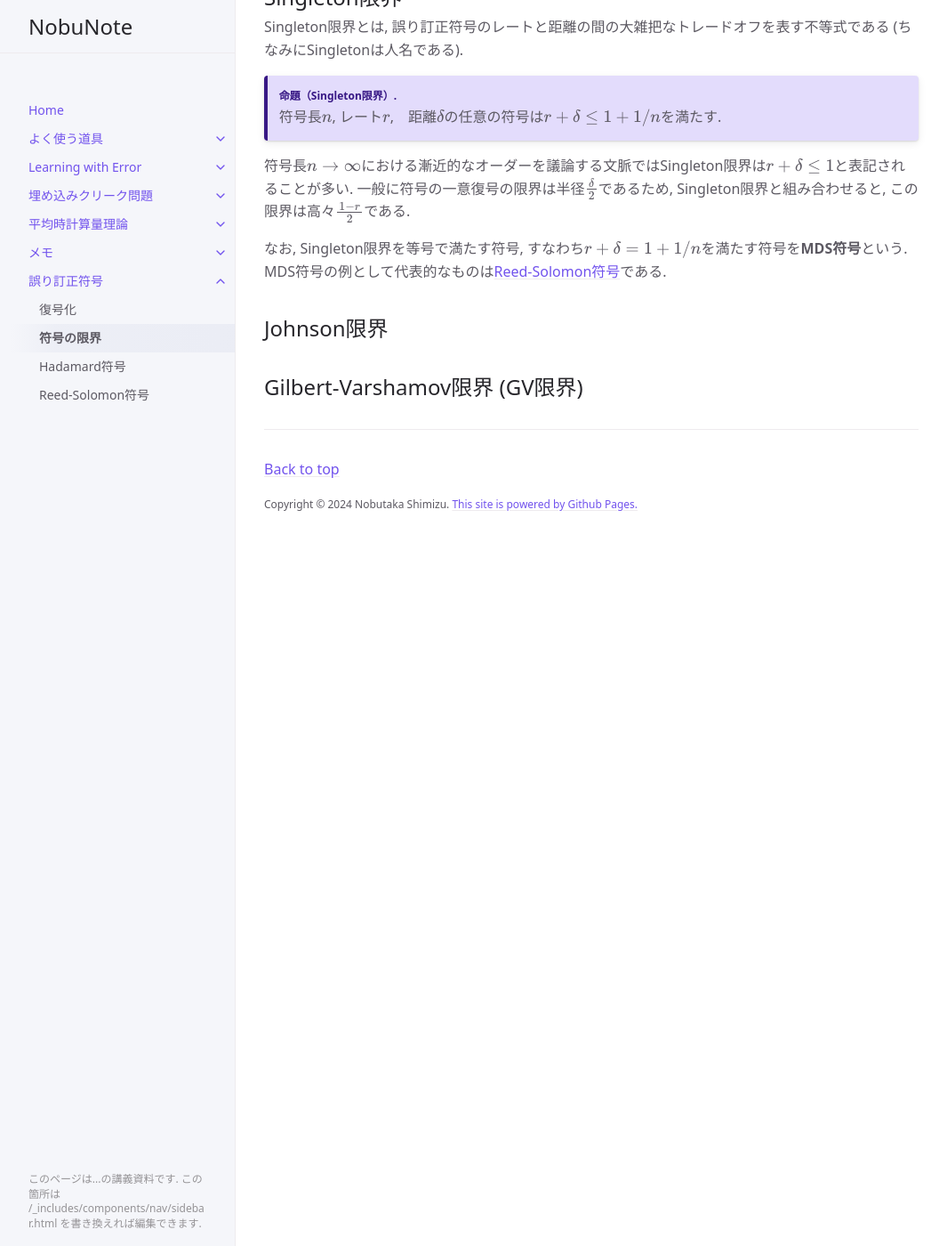
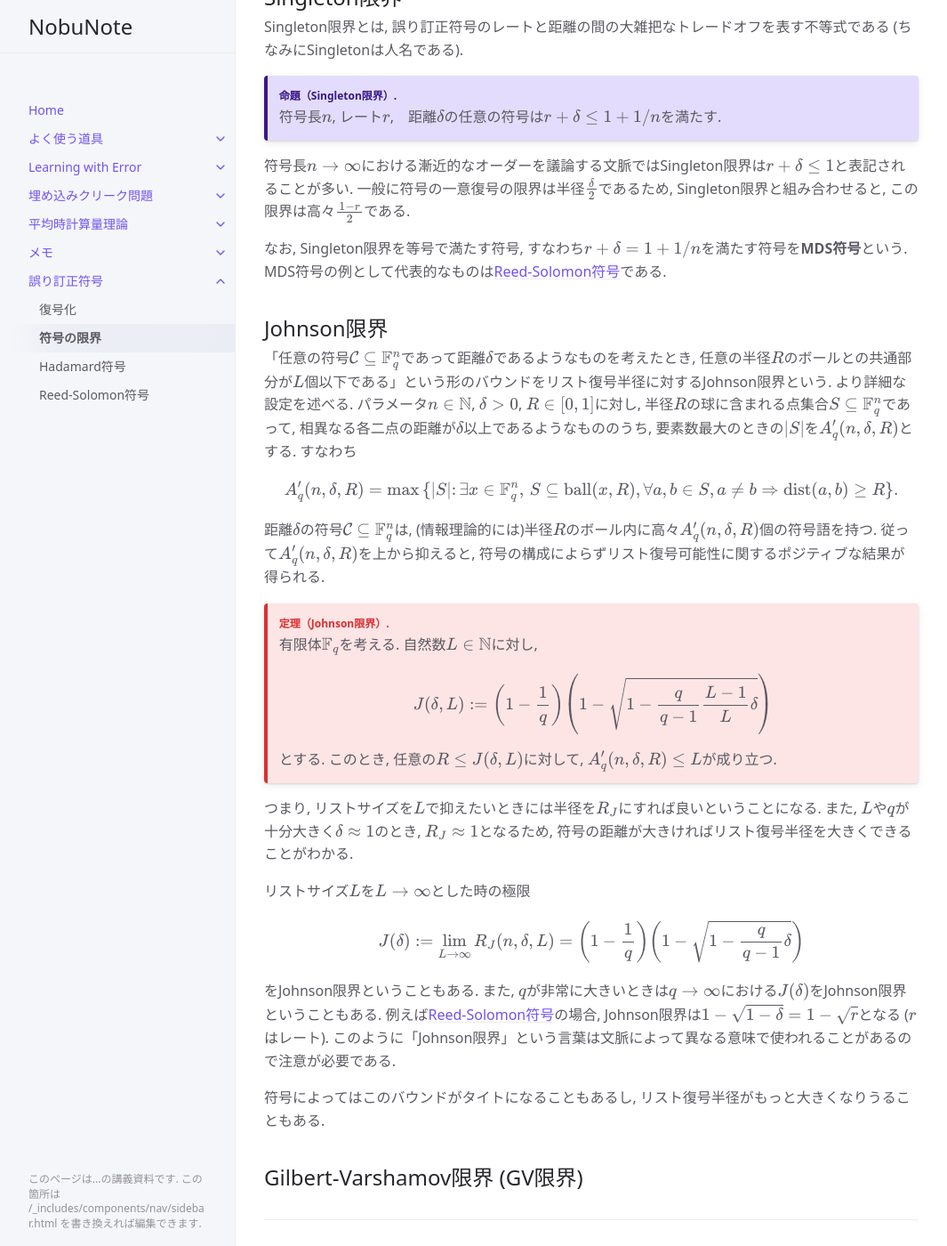
Before and after one commit to NobutakaShimizu/nobunote, a Jekyll site: the page built from docs/error-correcting_code/code_bounds.md, in a window 1280 px wide and 1400 px high, scrolled down 270 px. Shown: the whole window at 89% size, without its empty margins (107-1172 px from the left). Built offline with Jekyll 4.4.1, drawn with Linux system fonts in a browser that asks for light colours; cached includes are drawn as plain includes.

Commit message:
Reed-Solomon符号に関するドキュメントを更新し、Johnson限界に基づくリスト復号の詳細を追加しました。また、関連する定理を明確に記述しました。サイトマップの最終更新日時を修正しました。

```diff
--- a/docs/error-correcting_code/code_bounds.md
+++ b/docs/error-correcting_code/code_bounds.md
@@ -25,4 +25,49 @@ MDS符号の例として代表的なものは[Reed-Solomon符号]({{site.baseurl
 
 ## Johnson限界
 
+「任意の符号$\calC\subseteq\F_q^n$であって距離$\delta$であるようなものを考えたとき, 任意の半径$R$のボールとの共通部分が$L$個以下である」という形のバウンドをリスト復号半径に対するJohnson限界という.
+より詳細な設定を述べる.
+パラメータ$n\in\Nat$, $\delta>0$, $R\in[0,1]$に対し, 半径$R$の球に含まれる点集合$S\subseteq\F_q^n$であって, 相異なる各二点の距離が$\delta$以上であるようなもののうち, 要素数最大のときの$\abs{S}$を$A'_q(n,\delta,R)$とする.
+すなわち
+
+$$
+  \begin{align*}
+    A'_q(n,\delta,R) = \max\set{\abs{S}\colon \exists x\in\F_q^n,\,S\subseteq\ball(x,R), \forall a,b\in S, a\neq b\Rightarrow \dist(a,b)\ge R}.
+  \end{align*}
+$$
+
+距離$\delta$の符号$\calC\subseteq\F_q^n$は, (情報理論的には)半径$R$のボール内に高々$A'_q(n,\delta,R)$個の符号語を持つ.
+従って$A'_q(n,\delta,R)$を上から抑えると, 符号の構成によらずリスト復号可能性に関するポジティブな結果が得られる.
+
+{: .theorem-title }
+> **定理（Johnson限界）.**
+>
+> 有限体$\F_q$を考える. 自然数$L\in\Nat$に対し,
+>
+> $$
+  \begin{align*}
+    J(\delta,L) := \qty(1-\frac{1}{q})\qty( 1-\sqrt{1-\frac{q}{q-1}\frac{L-1}{L}\delta} )
+  \end{align*}
+> $$
+>
+> とする. このとき, 任意の$R\le J(\delta,L)$に対して, $A'_q(n,\delta,R)\le L$が成り立つ.
+
+つまり, リストサイズを$L$で抑えたいときには半径を$R_J$にすれば良いということになる.
+また, $L$や$q$が十分大きく$\delta\approx 1$のとき, $R_J\approx 1$となるため,
+符号の距離が大きければリスト復号半径を大きくできることがわかる.
+
+リストサイズ$L$を$L\to \infty$とした時の極限
+
+$$
+  \begin{align*}
+    J(\delta) := \lim_{L\to\infty} R_J(n,\delta,L) = \qty(1-\frac{1}{q})\qty( 1-\sqrt{1-\frac{q}{q-1}\delta} )
+  \end{align*}
+$$
+
+をJohnson限界ということもある. また, $q$が非常に大きいときは$q\to\infty$における$J(\delta)$をJohnson限界ということもある. 例えば[Reed-Solomon符号]({{site.baseurl}}/docs/error-correcting_code/Reed-Solomon)の場合, Johnson限界は$1-\sqrt{1-\delta} = 1-\sqrt{r}$となる ($r$はレート).
+このように「Johnson限界」という言葉は文脈によって異なる意味で使われることがあるので注意が必要である.
+
+
+符号によってはこのバウンドがタイトになることもあるし, リスト復号半径がもっと大きくなりうることもある.
+
 ## Gilbert-Varshamov限界 (GV限界)
```
Also changed, not shown: docs/error-correcting_code/Reed-Solomon.md (+4 -2 lines), 4 other files.
